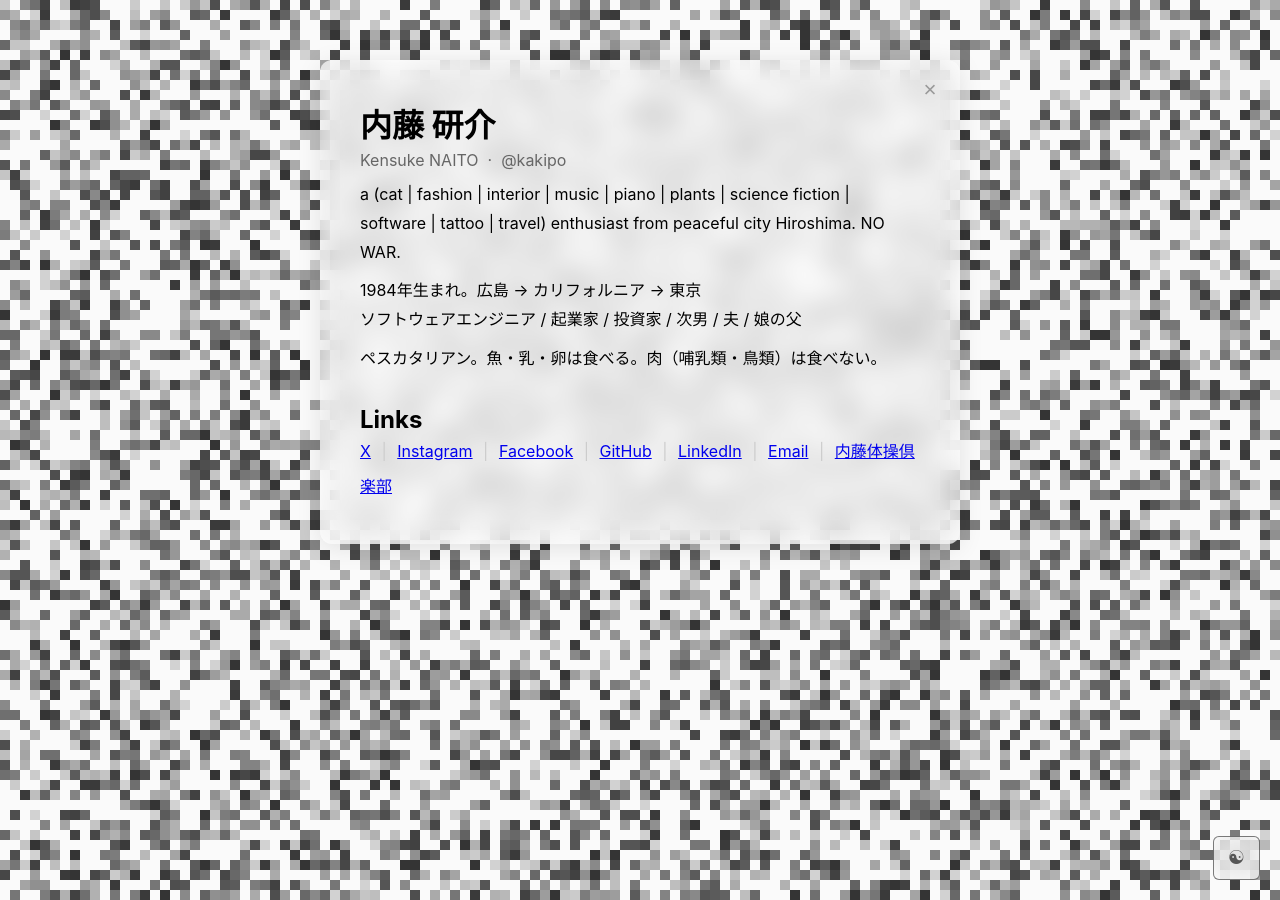
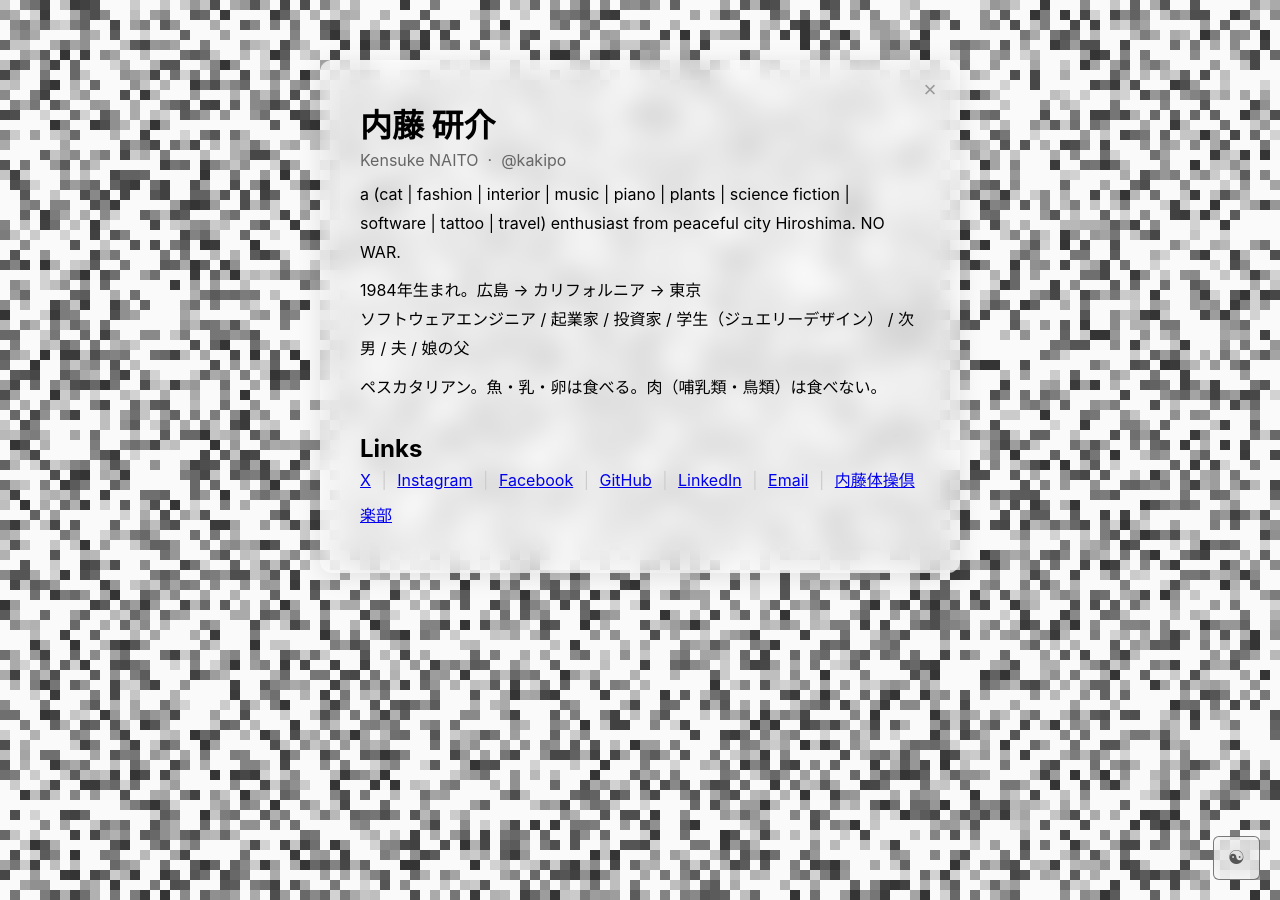
Before and after one commit to kakipo/kakipo.com, a Jekyll site: the page built from index.md, in a window 1280 px wide. Built offline with Jekyll 4.4.1, drawn with Linux system fonts in a browser that asks for light colours.

Commit message:
Add 学生（ジュエリーデザイン）to profile roles
Co-Authored-By: Claude Sonnet 4.6 <noreply@anthropic.com>

```diff
--- a/index.md
+++ b/index.md
@@ -7,7 +7,7 @@ layout: home
 <p class="profile-body" lang="en">
   a (cat | fashion | interior | music | piano | plants | science fiction | software | tattoo | travel) enthusiast from peaceful city Hiroshima. NO WAR.
 </p>
-<p class="profile-body">1984年生まれ。広島 → カリフォルニア → 東京<br>ソフトウェアエンジニア / 起業家 / 投資家 / 次男 / 夫 / 娘の父</p>
+<p class="profile-body">1984年生まれ。広島 → カリフォルニア → 東京<br>ソフトウェアエンジニア / 起業家 / 投資家 / 学生（ジュエリーデザイン） / 次男 / 夫 / 娘の父</p>
 <p class="profile-body">ペスカタリアン。魚・乳・卵は食べる。肉（哺乳類・鳥類）は食べない。</p>
 
 <nav aria-labelledby="links-heading" class="profile-nav">
--- a/preview.html
+++ b/preview.html
@@ -186,7 +186,7 @@
     <h1>内藤 研介</h1>
     <p class="profile-sub"><span lang="en">Kensuke NAITO</span> &nbsp;·&nbsp; @kakipo</p>
     <p class="profile-body" lang="en">a (cat | fashion | interior | music | piano | plants | science fiction | software | tattoo | travel) enthusiast from peaceful city Hiroshima. NO WAR.</p>
-    <p class="profile-body">1984年生まれ。広島 → カリフォルニア → 東京<br>ソフトウェアエンジニア / 起業家 / 投資家 / 次男 / 夫 / 娘の父</p>
+    <p class="profile-body">1984年生まれ。広島 → カリフォルニア → 東京<br>ソフトウェアエンジニア / 起業家 / 投資家 / 学生（ジュエリーデザイン） / 次男 / 夫 / 娘の父</p>
     <p class="profile-body">ペスカタリアン。魚・乳・卵は食べる。肉（哺乳類・鳥類）は食べない。</p>
 
     <nav aria-labelledby="links-heading" class="profile-nav">
```
